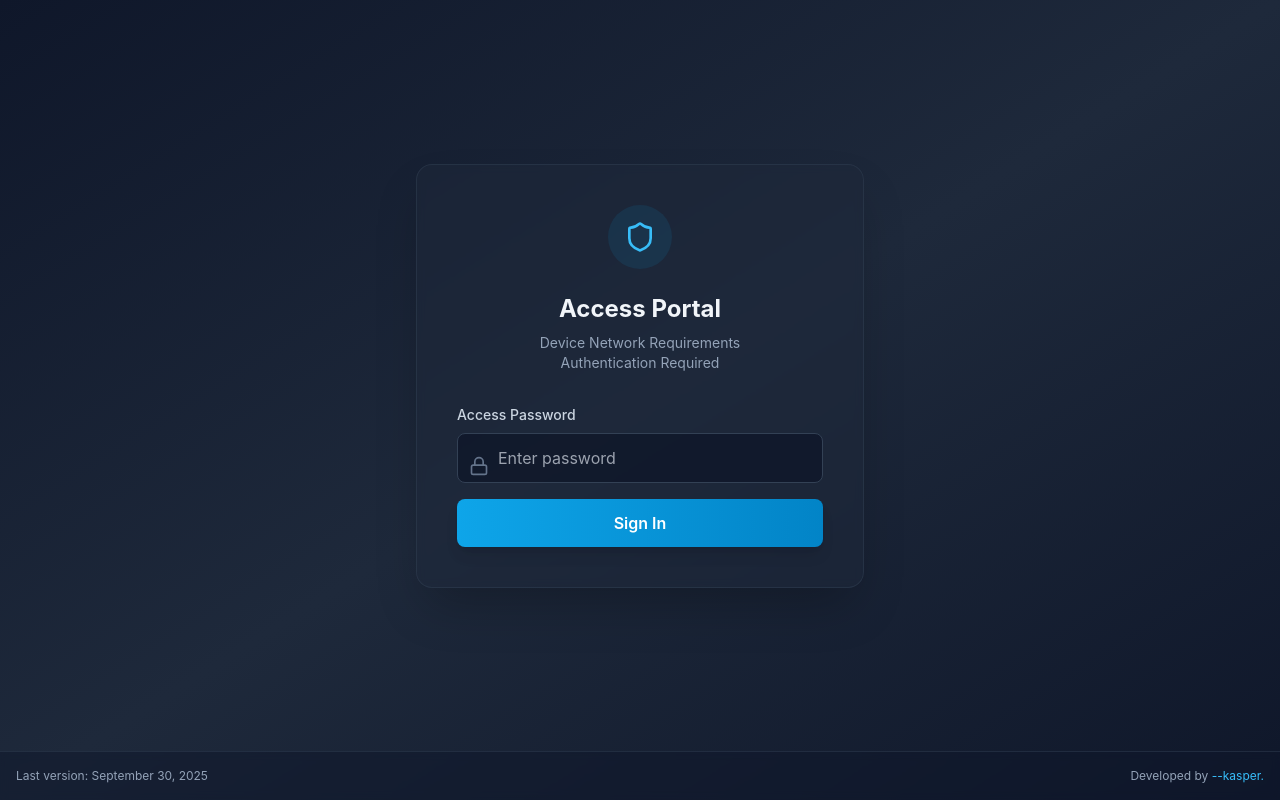
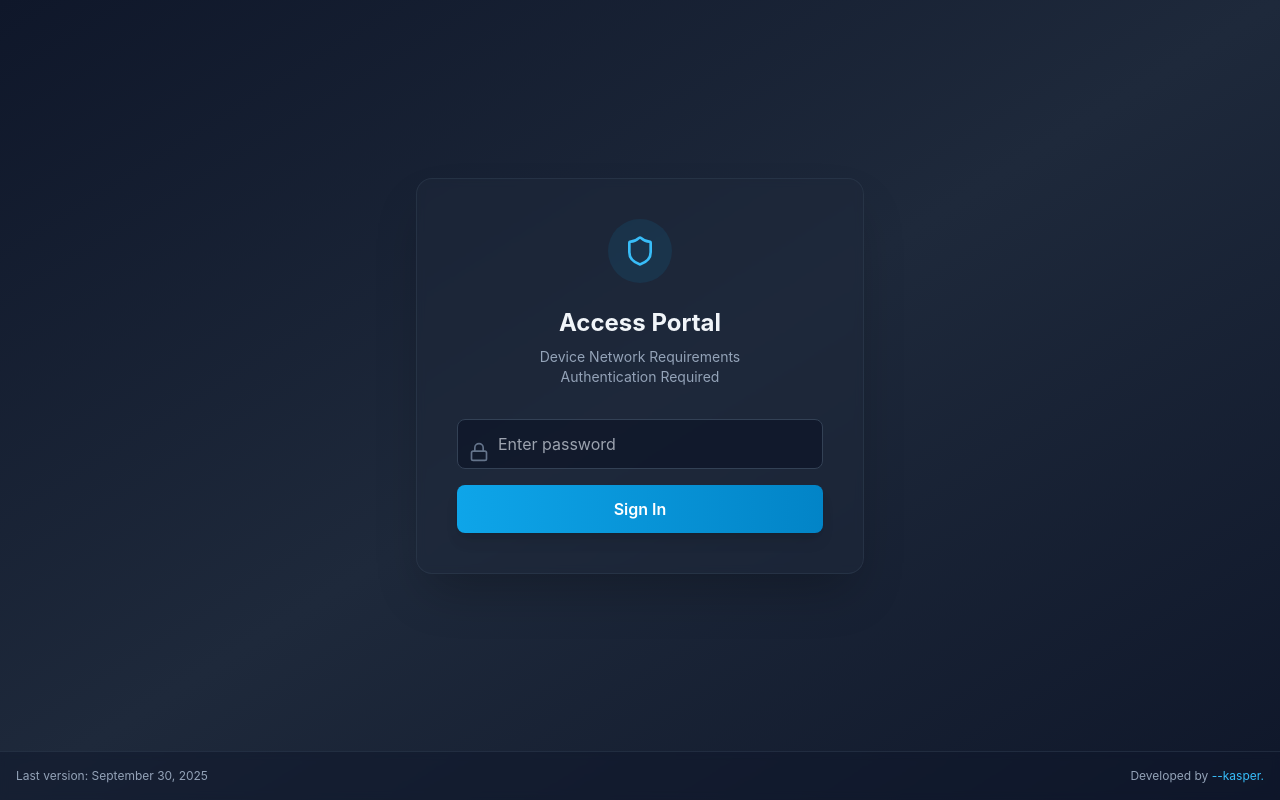
Before and after one commit to LavaCode/network-requirements, a React (Create React App) app: page / in a window 1280 px wide. Built offline with nearby package versions, Linux system fonts and the light colour scheme.

Commit message:
modified styling

```diff
--- a/src/App.js
+++ b/src/App.js
@@ -45,9 +45,9 @@
             <p className="text-slate-400 mb-8 text-sm text-center">
               Device Network Requirements<br /> Authentication Required
             </p>
-            <label className="block text-slate-300 text-sm font-medium mb-2">
+            {/* <label className="block text-slate-300 text-sm font-medium mb-2">
               Access Password
-            </label>
+            </label> */}
             <div className="relative">
               <div className="absolute left-3 top-1/2 -translate-y-1/2">
                 <Lock className="w-5 h-5 text-slate-500" />
```
